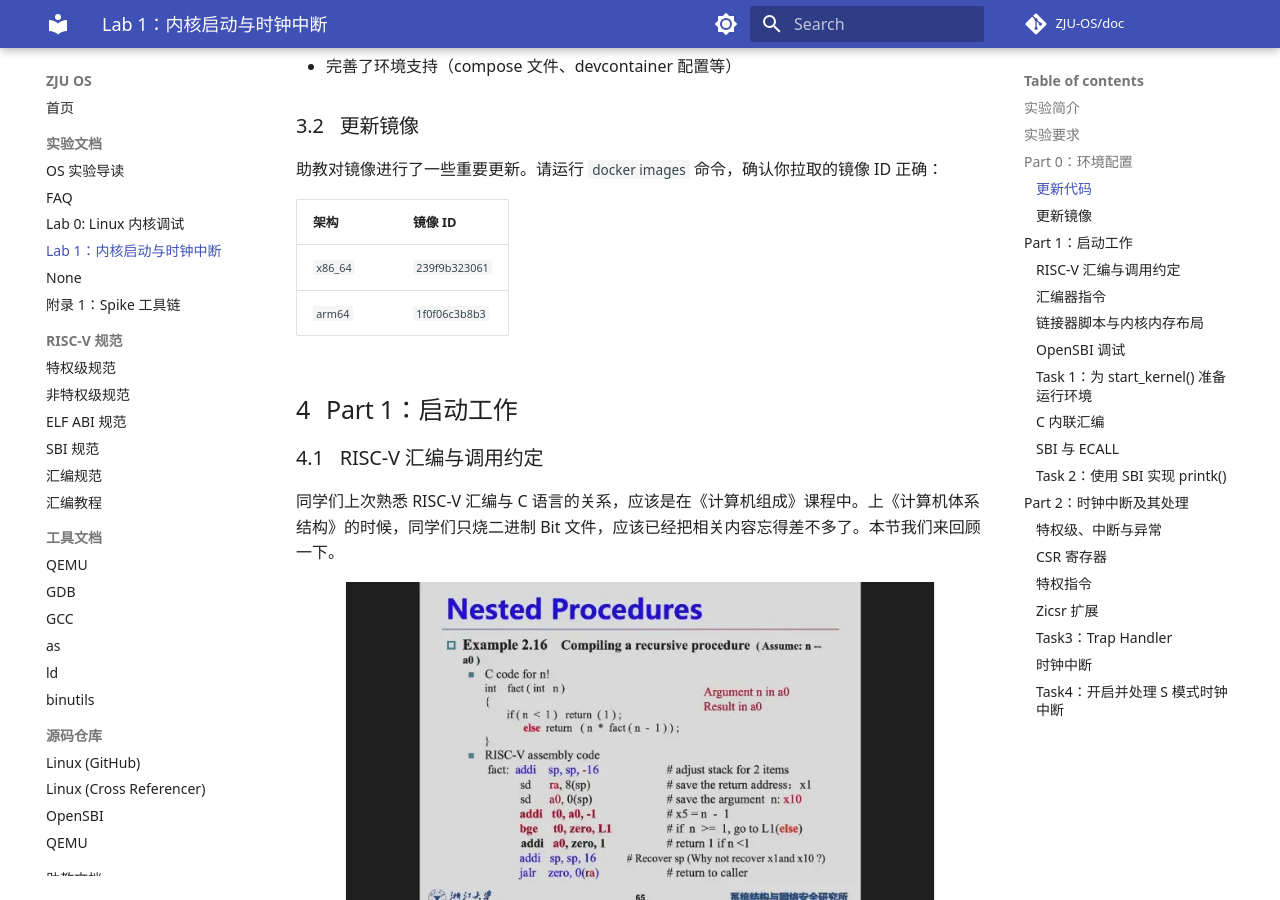
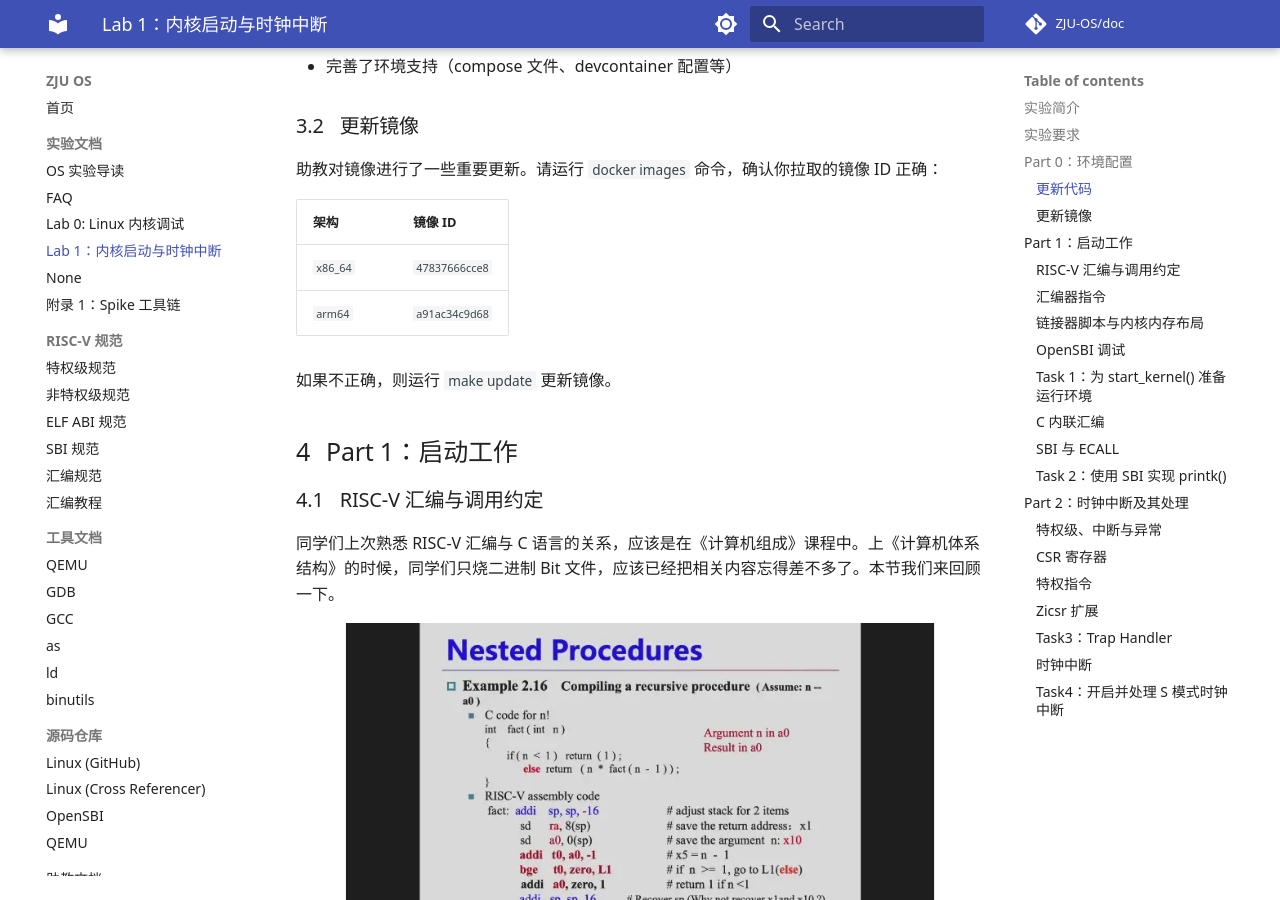
Before and after one commit to hharryz/zju-os-doc, an MkDocs documentation site: the page built from docs/lab1.md, in a window 1280 px wide and 900 px high, scrolled down 2295 px. Built offline with MkDocs 1.6.1 and Material for MkDocs 9.7.7, drawn with Linux system fonts in a browser that asks for light colours; comment, search, counter and statistics services are not loaded.

Commit message:
lab1: update docker image ID

```diff
--- a/docs/lab1.md
+++ b/docs/lab1.md
@@ -83,8 +83,10 @@
 
 | 架构 | 镜像 ID |
 | ---- | ------- |
-| `x86_64` | `239f9b323061` |
-| `arm64` | `1f0f06c3b8b3` |
+| `x86_64` | `47837666cce8` |
+| `arm64` | `a91ac34c9d68` |
+
+如果不正确，则运行 `make update` 更新镜像。
 
 ## Part 1：启动工作
 
```
